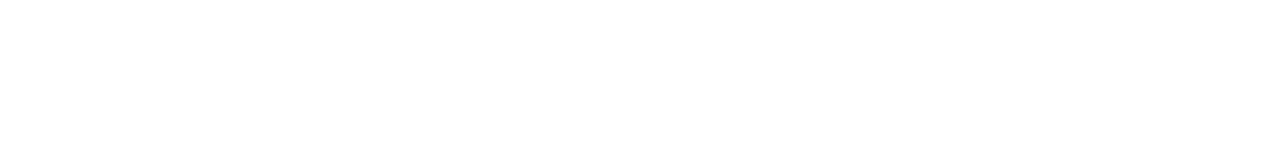
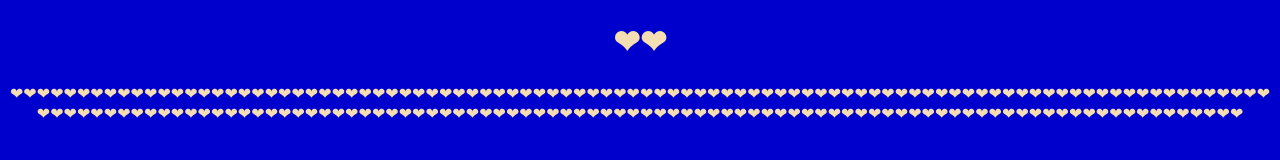
Before and after one commit to nullllunnullllun/skibidiverse_heart, a plain HTML site: page index.html in a window 1280 px wide. Drawn offline with Linux system fonts and the light colour scheme.

Commit message:
Update index.html

```diff
--- a/index.html
+++ b/index.html
@@ -6,6 +6,24 @@
     <title>Document</title>
 </head>
 <body>
+    <style>
+        body {
+            background-color: mediumblue;
+        }
 
+        h1 {
+            font-family: 'Gill Sans', 'Gill Sans MT', Calibri, 'Trebuchet MS', sans-serif;
+            color: wheat;
+            text-align: center;
+        }
+
+        p {
+            font-family: 'Gill Sans', 'Gill Sans MT', Calibri, 'Trebuchet MS', sans-serif;
+            color: wheat;
+            text-align: center;
+        }
+    </style>
+    <h1>❤❤</h1>
+    <p>❤❤❤❤❤❤❤❤❤❤❤❤❤❤❤❤❤❤❤❤❤❤❤❤❤❤❤❤❤❤❤❤❤❤❤❤❤❤❤❤❤❤❤❤❤❤❤❤❤❤❤❤❤❤❤❤❤❤❤❤❤❤❤❤❤❤❤❤❤❤❤❤❤❤❤❤❤❤❤❤❤❤❤❤❤❤❤❤❤❤❤❤❤❤❤❤❤❤❤❤❤❤❤❤❤❤❤❤❤❤❤❤❤❤❤❤❤❤❤❤❤❤❤❤❤❤❤❤❤❤❤❤❤❤❤❤❤❤❤❤❤❤❤❤❤❤❤❤❤❤❤❤❤❤❤❤❤❤❤❤❤❤❤❤❤❤❤❤❤❤❤❤❤❤❤❤❤❤❤❤❤❤❤❤</p>
 </body>
 </html>
```
